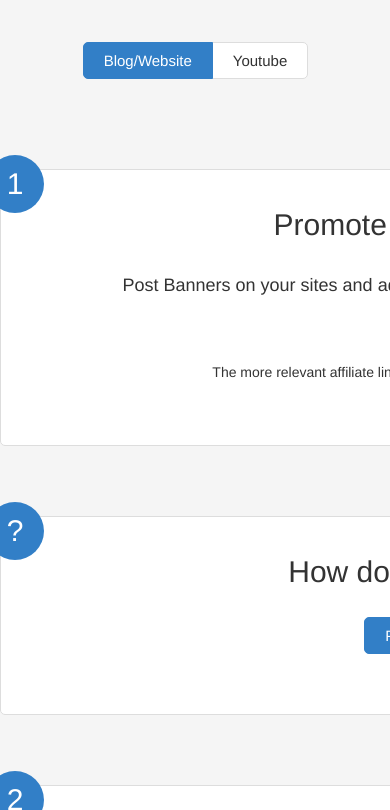
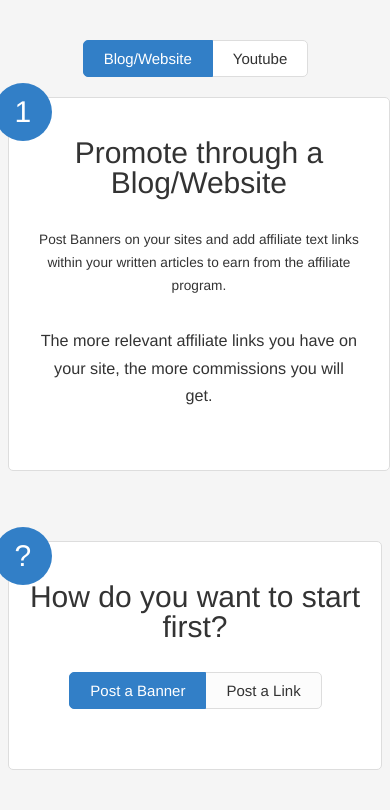
Before and after one commit to theLazadaAffiliate/theLazadaAffiliate.github.io1, a plain HTML site: page index.html in a window 390 px wide. Shown: the part 1646-2456 px from the top of the page. Drawn offline with Linux system fonts and the light colour scheme; a web font is replaced by a local one.

Commit message:
Font and Margin CHanges

```diff
--- a/index.html
+++ b/index.html
@@ -21,10 +21,11 @@
 <!-- End Jekyll SEO tag -->
 
 <style>
-@media only screen and (max-width: 320px) {
+@media only screen and (max-width: 920px) {
 .tutorial-list, .tutorial-list.active {display: inline;}
 .tutorial-list>li {margin: 0px 2% 70px 2% !important;}
-body {font-size: 2.2em;}
+p {font-size: 3.5vw;}
+.tutorial-list p {margin: 30px 30px;}
 .details {font-size: .9em;}
 }
 </style>
@@ -70,7 +71,7 @@ Link to the quiz: bit.ly/lapquiz</p>Posted by <a href="https://www.facebook.com/
 
   <!-- ### Start of tutorials -->
   <ul id="blog-website" class="tutorial-list wrapper active">
-    <li id="create-repo-step" style="margin: 5% 0 70px 0;">
+    <li id="create-repo-step" style="margin: 20px 0 70px 2% !important;">
       <h4>Promote through a Blog/Website</h4>
       <p>Post Banners on your sites and add affiliate text links within your written articles to earn from the affiliate program.</p>
 
```
